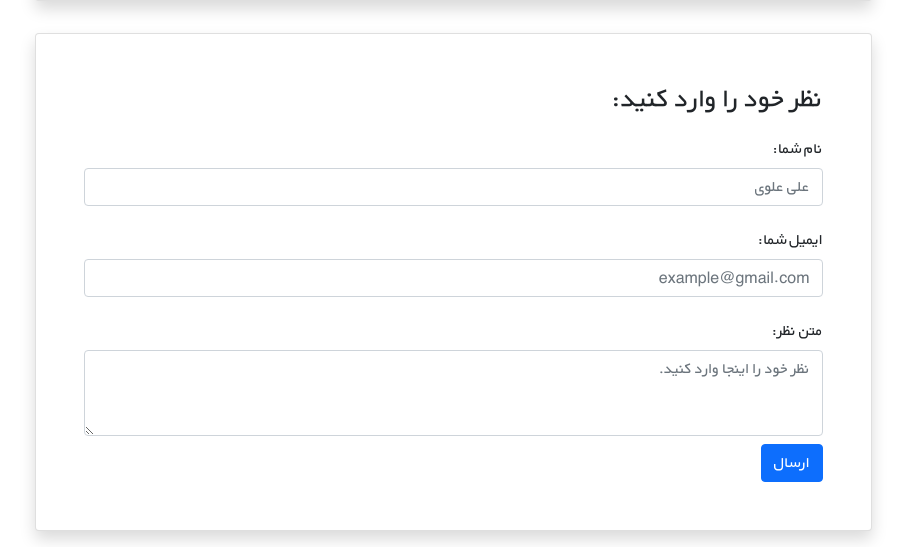
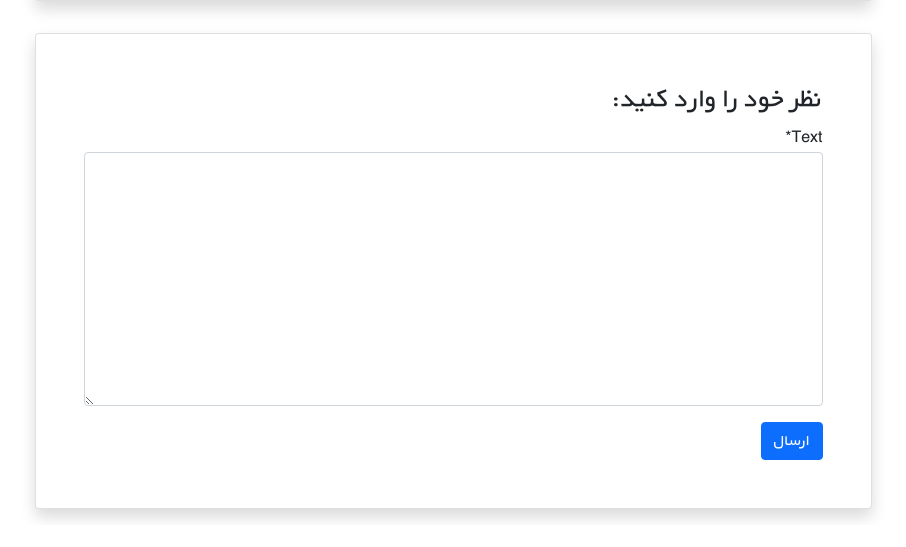
Before and after one commit to amir-as-a/django-bookstore, a Django app: page /book/5/ in a window 1280 px wide. Shown: the part 1087-1634 px from the top of the page, without its empty margins (187-1093 px from the left). After the commit the page ends 1607 px from the top, so only its background shows below. Run offline with Django 4.2, Linux system fonts and the light colour scheme; data comes from the database, SQL or seed files in the repository; both versions use the stored data as it was after the commit; some libraries are stand-ins or nearby versions.

Commit message:
Comment Form For Book

```diff
--- a/books/forms.py
+++ b/books/forms.py
@@ -6,3 +6,9 @@ class BookForm(ModelForm):
 	class Meta:
 		model = models.Book
 		fields = ['title', 'author', 'description', 'price', 'image']
+
+
+class CommentForm(ModelForm):
+	class Meta:
+		model = models.Comment
+		fields = ['text', ]
--- a/books/templates/book/book_detail.html
+++ b/books/templates/book/book_detail.html
@@ -1,5 +1,5 @@
 {% extends '_base.html' %}
-
+{% load crispy_forms_tags %}
 {% block page_title %}
     Book Detail
 {% endblock page_title %}
@@ -54,20 +54,9 @@
                     <div class="card shadow my-3 p-5 w-sm-75 w-100">
                         <h3>نظر خود را وارد کنید:</h3>
                         <form method="POST">
-                            <div class="form-group py-2">
-                                <label class="py-1" for="author_name">نام شما:</label>
-                                <input type="text" class="form-control" placeholder="علی علوی" name="author_name">
-                            </div>
-                            <div class="form-group py-2">
-                                <label class="py-1" for="email">ایمیل شما:</label>
-                                <input type="email" class="form-control" placeholder="example@gmail.com" name="email">
-                            </div>
-                            <div class="form-group py-2">
-                                <label class="py-1" for="comment_text">متن نظر:</label>
-                                <textarea class="form-control" name="text" rows="3"
-                                          placeholder="نظر خود را اینجا وارد کنید."></textarea>
-                            </div>
-                            <button type="submit" class="btn btn-primary">ارسال</button>
+                            {% csrf_token %}
+                            {{ comment_form|crispy }}
+                            <button type="submit" class="btn btn-primary mt-3">ارسال</button>
                         </form>
                     </div>
                 </div>
--- a/books/urls.py
+++ b/books/urls.py
@@ -3,7 +3,7 @@ from . import views
 
 urlpatterns = [
 	path('', views.BookListView.as_view(), name = 'book_list'),
-	path('<int:pk>/', views.BookDetailView.as_view(), name = 'book_detail'),
+	path('<int:pk>/', views.book_detail_view, name = 'book_detail'),
 	path('create/', views.BookCreateView.as_view(), name ='add_book'),
 	path('<int:pk>/update/', views.BookUpdateView.as_view(), name ='update_book'),
 	path('<int:pk>/delete/', views.BookDeleteView.as_view(), name = 'delete_book'),
--- a/books/views.py
+++ b/books/views.py
@@ -1,6 +1,7 @@
-from django.urls import reverse_lazy
+from django.urls import reverse_lazy, reverse
 from django.views import generic
 from . import models, forms
+from django.shortcuts import get_object_or_404, render
 
 
 class BookListView(generic.ListView):
@@ -10,11 +11,29 @@ class BookListView(generic.ListView):
 	context_object_name = 'all_book'
 
 
-class BookDetailView(generic.DetailView):
-	model = models.Book
-	template_name = 'book/book_detail.html'
-	context_object_name = 'book'
+# class BookDetailView(generic.DetailView):
+# 	model = models.Book
+# 	template_name = 'book/book_detail.html'
+# 	context_object_name = 'book'
 
+def book_detail_view(request, pk):
+	books = get_object_or_404(models.Book, pk = pk)
+
+	if request.method == 'POST':
+		comment_form = forms.CommentForm(request.POST)
+		if comment_form.is_valid():
+			new_comment = comment_form.save(commit = False)
+			new_comment.book = books
+			new_comment.user = request.user
+			new_comment.save()
+			comment_form = forms.CommentForm()
+	else:
+		comment_form = forms.CommentForm()
+
+	return render(request, 'book/book_detail.html', {
+		'book': books,
+		'comment_form': comment_form,
+	})
 
 
 class BookCreateView(generic.CreateView):
```
Also changed, not shown: db.sqlite3.
